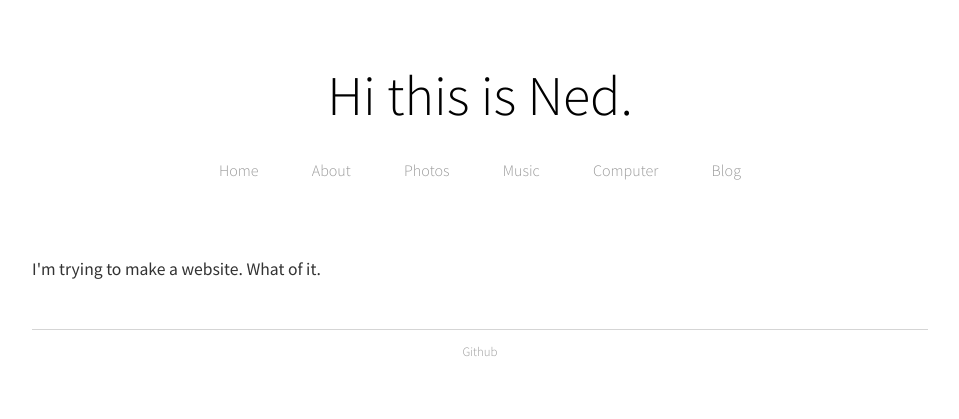
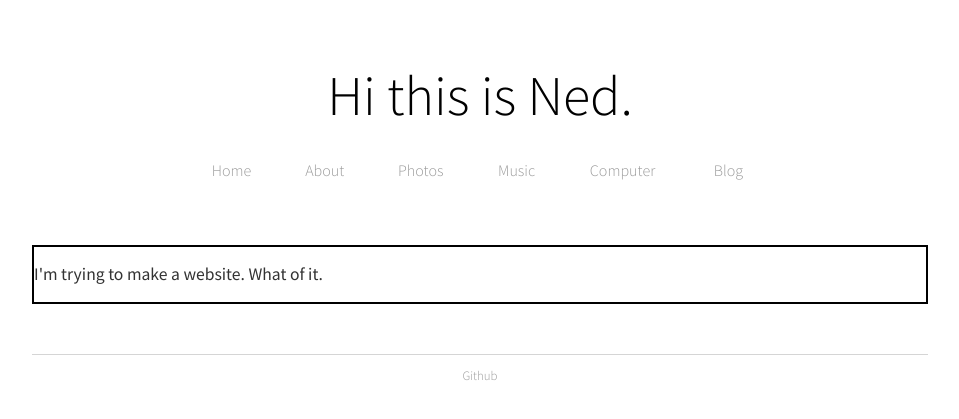
Before and after one commit to thisisned/thisisned.github.io, a Jekyll site: the page built from index.html, in a window 1280 px wide. Shown: the top 419 px of the page, without its empty margins (160-1119 px from the left). Built offline with Jekyll 4.4.1, drawn with Linux system fonts in a browser that asks for light colours.

Commit message:
Add iframes, mostly messing around with them

```diff
--- a/css/main.css
+++ b/css/main.css
@@ -1,4 +1,8 @@
 @import url('https://fonts.googleapis.com/css?family=Source+Sans+Pro:300,400,700');
+
+div {
+  border: 1px solid black;
+}
 
 body {
   margin: 60px auto;
@@ -7,7 +11,7 @@ body {
 }
 
 nav {
-  margin-bottom: 80px;
+  margin-bottom: 50px;
 }
 
 nav ul, footer ul {
@@ -17,8 +21,9 @@ nav ul, footer ul {
 }
 
 nav ul li, footer ul li {
-  display: inline;
-  margin: 0 25px 0 25px;
+  display: inline-block;
+  margin: 0 25px 15px 25px;
+  min-width: 40px;
   font-weight: 300;
 }
 
@@ -62,3 +67,23 @@ ul.posts {
 ul.posts li {
   list-style: none;
 }
+
+/* MUSIC */
+
+.music {
+  display: flex;
+  flex-wrap: wrap;
+  justify-content: space-around;
+  text-align: center;
+}
+
+.music-block {
+  display: block;
+  min-width: 250px;
+  margin: 20px;
+  text-align: center;
+}
+
+.music-block p {
+  font-size: 1em;
+}
```
Also changed, not shown: music/index.html (+10 -0 lines).
